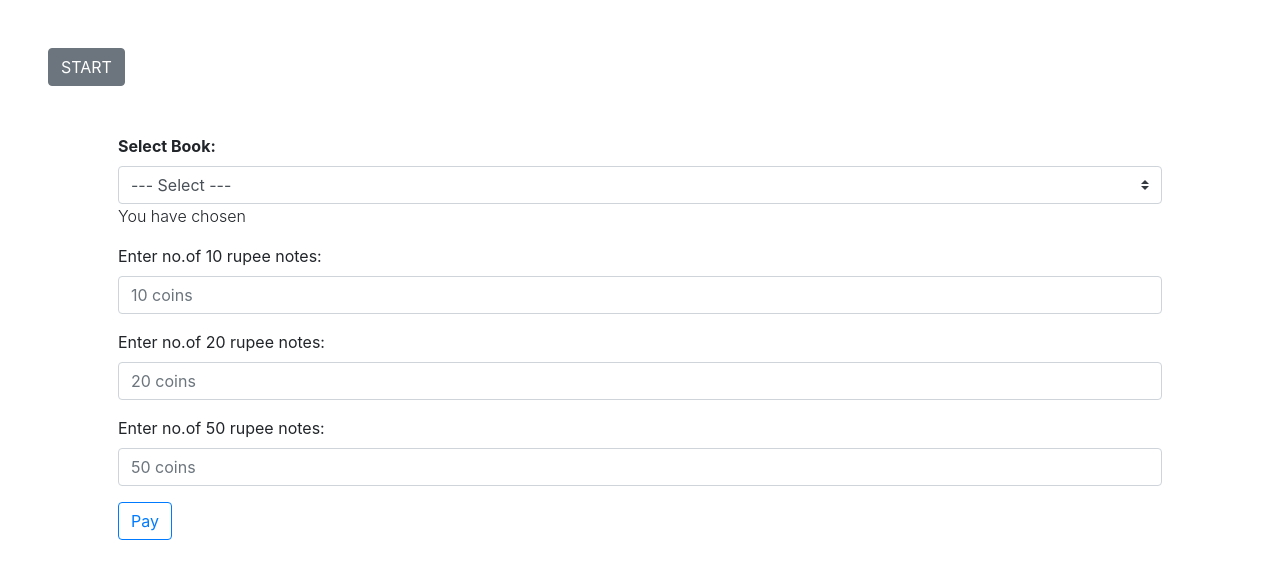
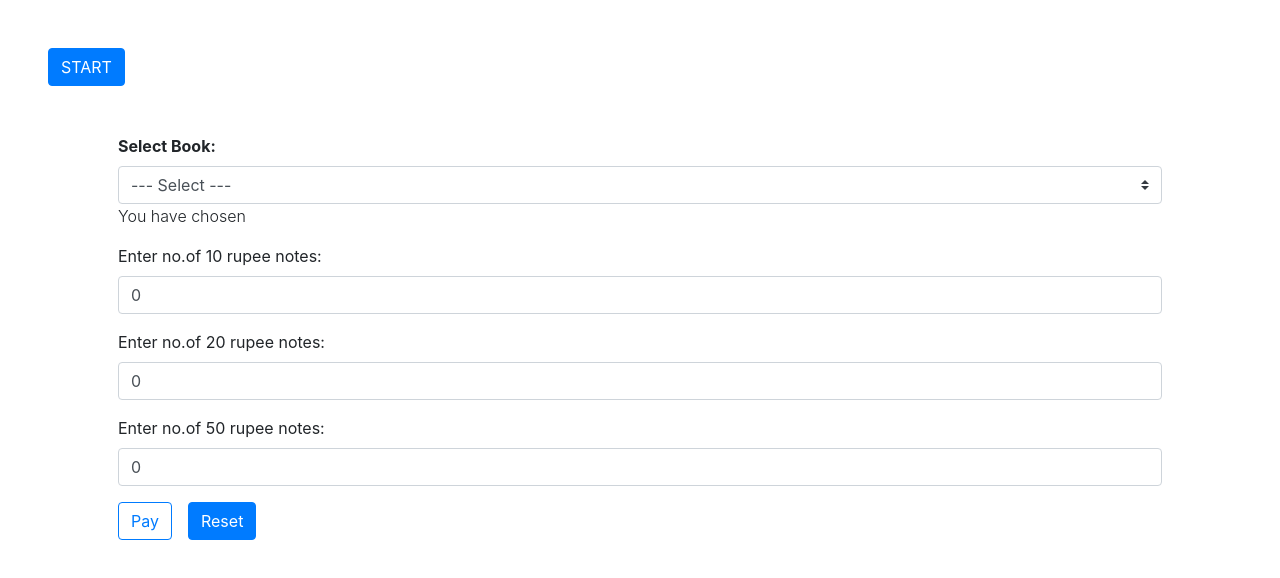
Before and after one commit to 5war00p/vending-machine, a React (Create React App) app: page / in a window 1280 px wide. Shown: the top 578 px of the page. Built offline with nearby package versions, Linux system fonts and the light colour scheme.

Commit message:
connected state machine with app
updated vending machine with app

```diff
--- a/src/App.tsx
+++ b/src/App.tsx
@@ -2,6 +2,7 @@ import React, { useState } from "react";
 import "./App.css";
 import { useMachine } from "@xstate/react";
 import { vendingMachine } from "./vendingMachine";
+import { interpret } from "xstate";
 
 const BOOKS = [
   {
@@ -34,13 +35,41 @@ const getBookList = () => {
   return bookList;
 };
 
-function App() {
+/* function App() {
   const [choosenBook, setBook] = useState("");
-  // const [current, send] = useMachine(vendingMachine);
+  const [currentState, send] = useMachine(vendingMachine);
+
   return (
     <div>
-      <div className="mt-5 ml-5">
-        <button className="btn btn-secondary"> START </button>
+      <div className="row">
+        <div className="mt-5 ml-5">
+          <button
+            className="btn btn-primary"
+            onClick={(e) => {
+              if (currentState.matches("start")) send("BOOK_SELECTION");
+              (e.target as HTMLInputElement).classList.replace(
+                "btn-primary",
+                "btn-secondary"
+              );
+            }}
+          >
+            START
+          </button>
+        </div>
+        <div className="mt-5 ml-5">
+          <button
+            className="btn btn-primary"
+            onClick={(e) => {
+              if (currentState.matches("cancel")) send("HOME");
+              (e.target as HTMLInputElement).classList.replace(
+                "btn-primary",
+                "btn-secondary"
+              );
+            }}
+          >
+            CANCEL
+          </button>
+        </div>
       </div>
       <div className="container p-5">
         <label className="row col-md-12 font-weight-bold">Select Book:</label>
@@ -88,6 +117,174 @@ function App() {
       </div>
     </div>
   );
+} */
+
+const service = interpret(vendingMachine)
+  .onTransition((state) => console.log(state.value))
+  .start();
+
+function App() {
+  const [choosenBook, setBook] = useState("");
+  const [preAmount, setGivenAmount] = useState(0);
+  const [inputMoney, setMoney] = useState({
+    tenCoins: 0,
+    twentyCoins: 0,
+    fiftyCoins: 0,
+    actualPrice: 0,
+  });
+  const [currentState, send] = useMachine(vendingMachine);
+
+  return (
+    <div>
+      <div className="mt-5 ml-5">
+        <button
+          type="button"
+          className="btn btn-primary"
+          onClick={(e) => {
+            if (currentState.matches("start")) {
+              service.send("BOOK_SELECTION");
+              (e.target as HTMLInputElement).classList.replace(
+                "btn-primary",
+                "btn-secondary"
+              );
+            }
+          }}
+        >
+          START
+        </button>
+      </div>
+      <div className="container p-5">
+        <label className="row col-md-12 font-weight-bold">Select Book:</label>
+        <select
+          className="custom-select"
+          onChange={(e) => {
+            const selectedBook = e.target.value;
+            let price = parseInt(selectedBook.split(",")[2]);
+            if (selectedBook === "select") service.send("CANCEL");
+            else if (selectedBook !== "select" && choosenBook !== "") {
+              service.send("NOTBUYING");
+            } else {
+              service.send("BUYING", {
+                actual_price: price,
+              });
+              service.send("CALC");
+            }
+            setMoney({ ...inputMoney, actualPrice: price });
+            setBook(selectedBook);
+          }}
+        >
+          <option value="select"> --- Select --- </option>
+          {getBookList()}
+        </select>
+        <p className="row col-md-12 font-weight-light">
+          You have chosen&nbsp;
+          {
+            <span className="font-weight-bold">
+              {choosenBook === "select" ? "None" : `${choosenBook}`}
+            </span>
+          }
+        </p>
+
+        <div className="form-group">
+          <label htmlFor="10Coins">Enter no.of 10 rupee notes: </label>
+          <input
+            className="form-control"
+            type="number"
+            placeholder="10 coins"
+            value={inputMoney.tenCoins}
+            onChange={(e) =>
+              setMoney({
+                ...inputMoney,
+                tenCoins: parseInt(e.target.value) || 0,
+              })
+            }
+          />
+        </div>
+        <div className="form-group">
+          <label htmlFor="20Coins">Enter no.of 20 rupee notes: </label>
+          <input
+            className="form-control"
+            type="number"
+            placeholder="20 coins"
+            value={inputMoney.twentyCoins}
+            onChange={(e) =>
+              setMoney({
+                ...inputMoney,
+                twentyCoins: parseInt(e.target.value) || 0,
+              })
+            }
+          />
+        </div>
+        <div className="form-group">
+          <label htmlFor="50Coins">Enter no.of 50 rupee notes: </label>
+          <input
+            className="form-control"
+            type="number"
+            placeholder="50 coins"
+            value={inputMoney.fiftyCoins}
+            onChange={(e) =>
+              setMoney({
+                ...inputMoney,
+                fiftyCoins: parseInt(e.target.value) || 0,
+              })
+            }
+          />
+        </div>
+
+        <button
+          className="btn btn-outline-primary mr-3"
+          onClick={() => {
+            let givenAmount =
+              preAmount +
+              inputMoney.tenCoins * 10 +
+              inputMoney.twentyCoins * 20 +
+              inputMoney.fiftyCoins * 50;
+
+            setGivenAmount(givenAmount);
+            let price = inputMoney.actualPrice;
+            console.log(givenAmount, price);
+
+            if (givenAmount < price) {
+              service.send("LESSER", {
+                cash: givenAmount,
+                actual_price: inputMoney.actualPrice,
+              });
+            }
+            if (givenAmount > price) {
+              service.send("GREATER", {
+                cash: givenAmount,
+                actual_price: inputMoney.actualPrice,
+              });
+              setGivenAmount(0);
+              service.send("RETURN");
+            }
+            if (givenAmount === price) {
+              service.send("EQUAL", {
+                cash: givenAmount,
+                actual_price: inputMoney.actualPrice,
+              });
+              setGivenAmount(0);
+            }
+          }}
+        >
+          Pay
+        </button>
+        <button
+          className="btn btn-primary mr-3"
+          onClick={() => {
+            setMoney({
+              tenCoins: 0,
+              twentyCoins: 0,
+              fiftyCoins: 0,
+              actualPrice: 0,
+            });
+          }}
+        >
+          Reset
+        </button>
+      </div>
+    </div>
+  );
 }
 
 export default App;
```
